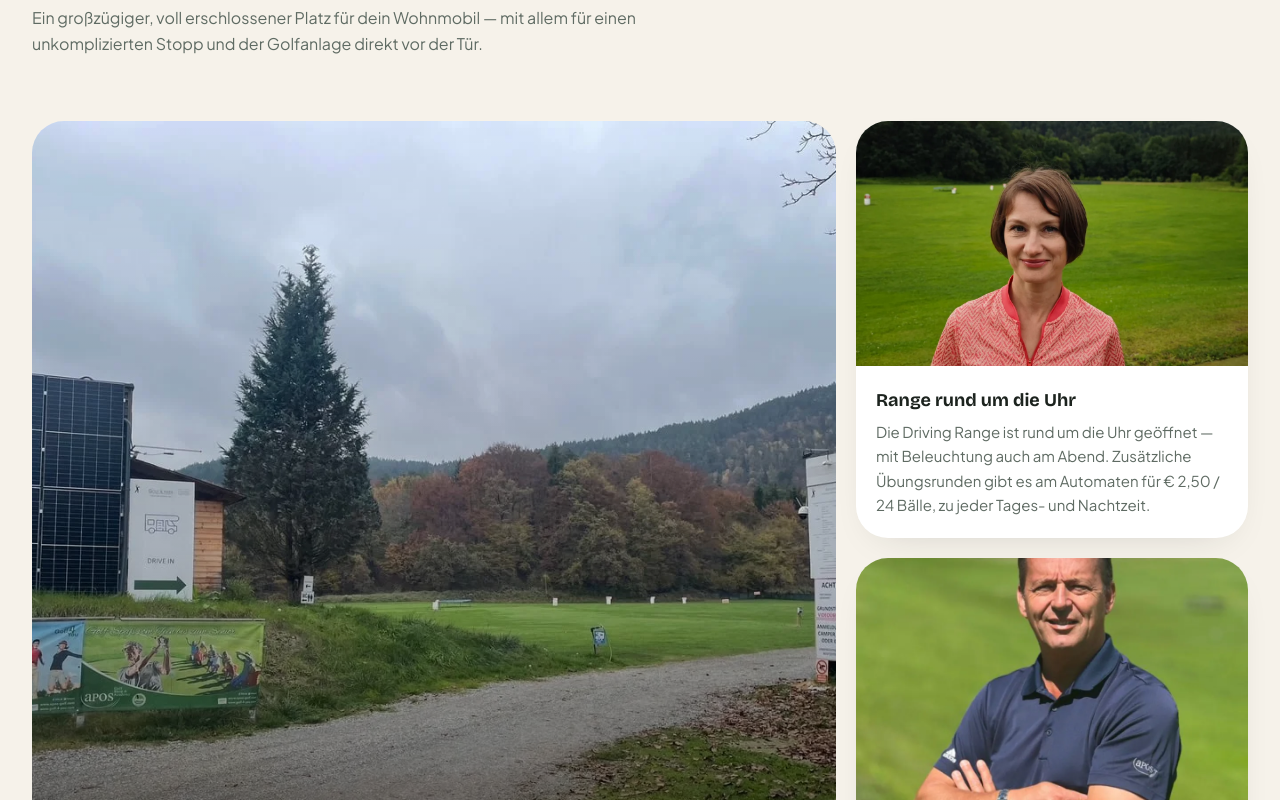
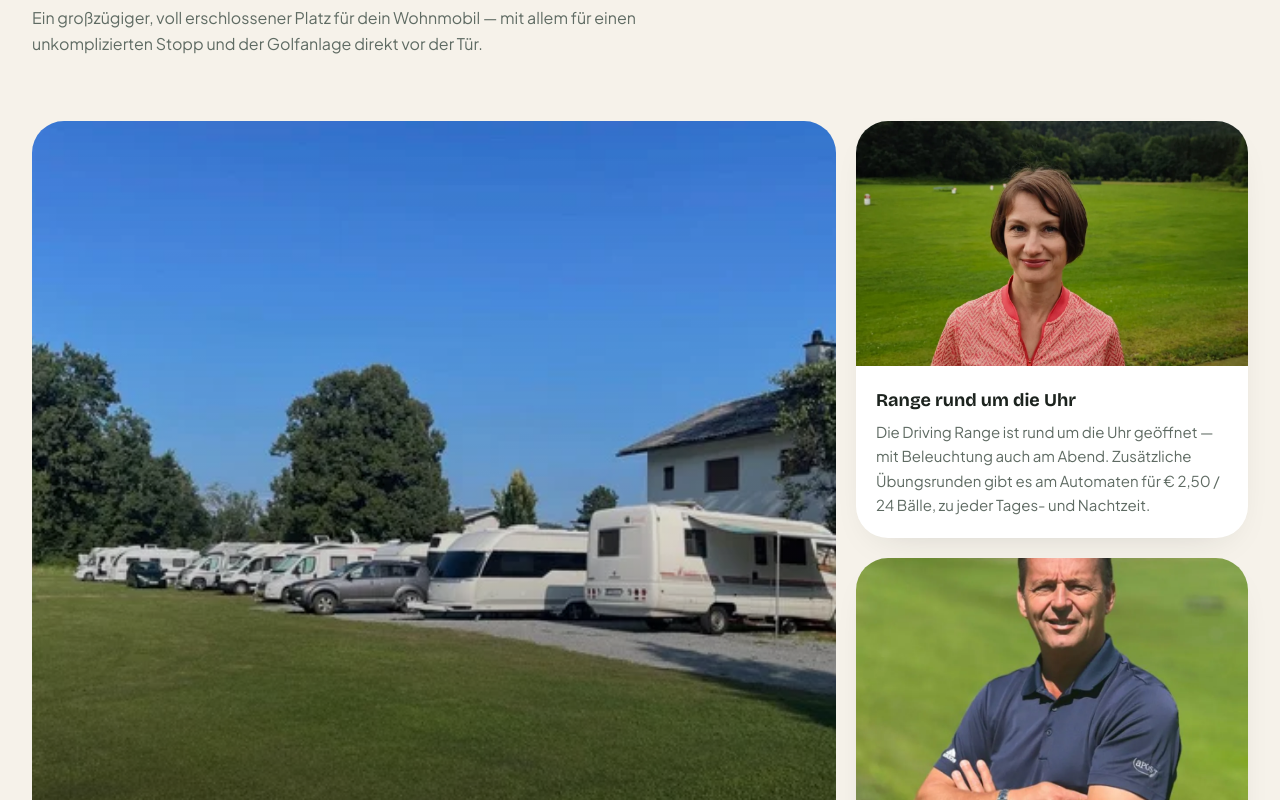
Before and after one commit to Lellino-Elias/apos-golf-camping-demo, a Next.js app: page / in a window 1280 px wide. Shown: the part 1060-1860 px from the top of the page. Built offline with nearby package versions, Linux system fonts and the light colour scheme.

Commit message:
apos-golf — campsite demo 2026-06-14 15:49:02

```diff
--- a/src/components/sections/Aktivitaeten.tsx
+++ b/src/components/sections/Aktivitaeten.tsx
@@ -72,7 +72,7 @@
         {/* Desktop: GSAP scroll-driven horizontal (section pinned). Mobile/tablet: native swipe. */}
         <div
           ref={trackRef}
-          className="no-scrollbar flex snap-x snap-mandatory gap-5 overflow-x-auto px-5 pb-4 md:px-8 lg:w-max lg:snap-none lg:overflow-visible lg:pb-0 lg:will-change-transform"
+          className="no-scrollbar flex snap-x snap-mandatory gap-5 overflow-x-auto px-5 pb-4 md:px-8 lg:mx-auto lg:w-max lg:snap-none lg:overflow-visible lg:pb-0 lg:will-change-transform"
         >
           {items.map((a) => (
             <article
--- a/src/content/campsites/apos-golf.ts
+++ b/src/content/campsites/apos-golf.ts
@@ -64,8 +64,8 @@
         text:
           "Die Nutzung der Anlage ist im Preis dabei — inklusive einem Leihschläger und 24 Übungsbällen pro Person und Tag. Einfach kommen und abschlagen.",
         image: {
-          src: `${IMG}/golf-anlage.webp`,
-          alt: "Einfahrt zur Driving Range der APOS Golfacademy in Velden mit APOS-Bannern und gepflegtem Übungsgelände im Hintergrund",
+          src: `${IMG}/stellplatz-wohnmobile.webp`,
+          alt: "Wohnmobile auf dem großzügigen Stellplatz der APOS Golfacademy in Velden, bei Sonnenschein auf gepflegtem Rasen neben dem Übungsgelände",
         },
       },
       {
```
Also changed, not shown: public/campsites/apos-golf/stellplatz-wohnmobile.webp (added).
